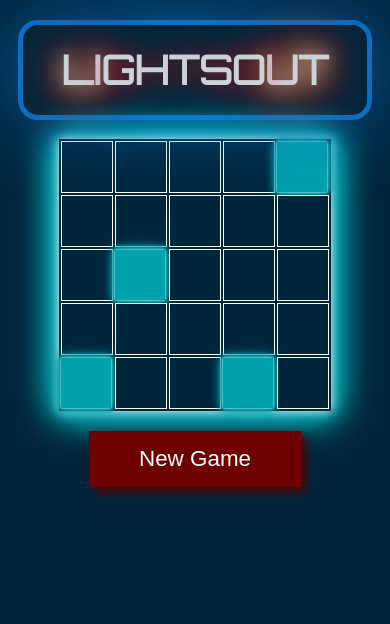
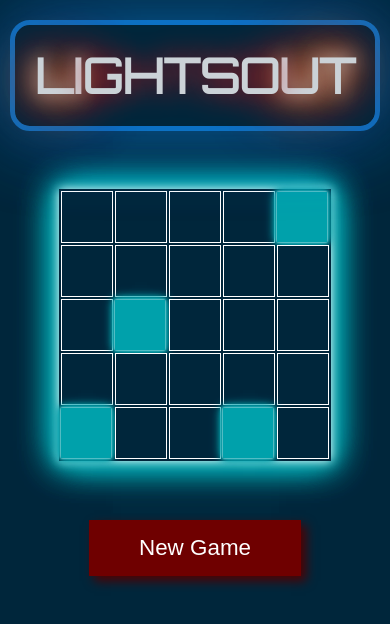
Before and after one commit to ismaelvazquezjr/react-lights-out, a React (Create React App) app: page / in a window 390 px wide. Shown: the top 624 px of the page. Built offline with nearby package versions, Linux system fonts and the light colour scheme.

Commit message:
Adding media selector for mobile

```diff
--- a/src/Board/Board.css
+++ b/src/Board/Board.css
@@ -10,7 +10,7 @@
 
 .board .glow {
     font-family: 'Orbitron', sans-serif;
-    font-size: 2.5rem;
+    font-size: 3rem;
     color: #fff;
     text-align: center;
     -webkit-animation: glow 1s ease-in-out infinite alternate;
@@ -81,14 +81,29 @@
     border-radius:20px;
     /* left:50%; */
     /* margin: -50px 0 0 -150px; */
-    padding: 20px 10%;
+    padding: 20px 5%;
     animation: border-flicker 2s linear infinite;
   }
 
 .glow {
-    letter-spacing: 2%;
+    letter-spacing: 10px;
     animation: text-flicker 3s linear infinite;
   }
+
+@media(max-width: 400px) {
+  .glow {
+    font-size: 2rem;
+    letter-spacing: 0;
+  }
+
+  .board table {
+    margin-top: 15%;
+  }
+
+  .board .new-game-button {
+    margin-top: 15%;
+  }
+}
 
   #offset {
     animation: letter-flicker 2s linear infinite;
```
